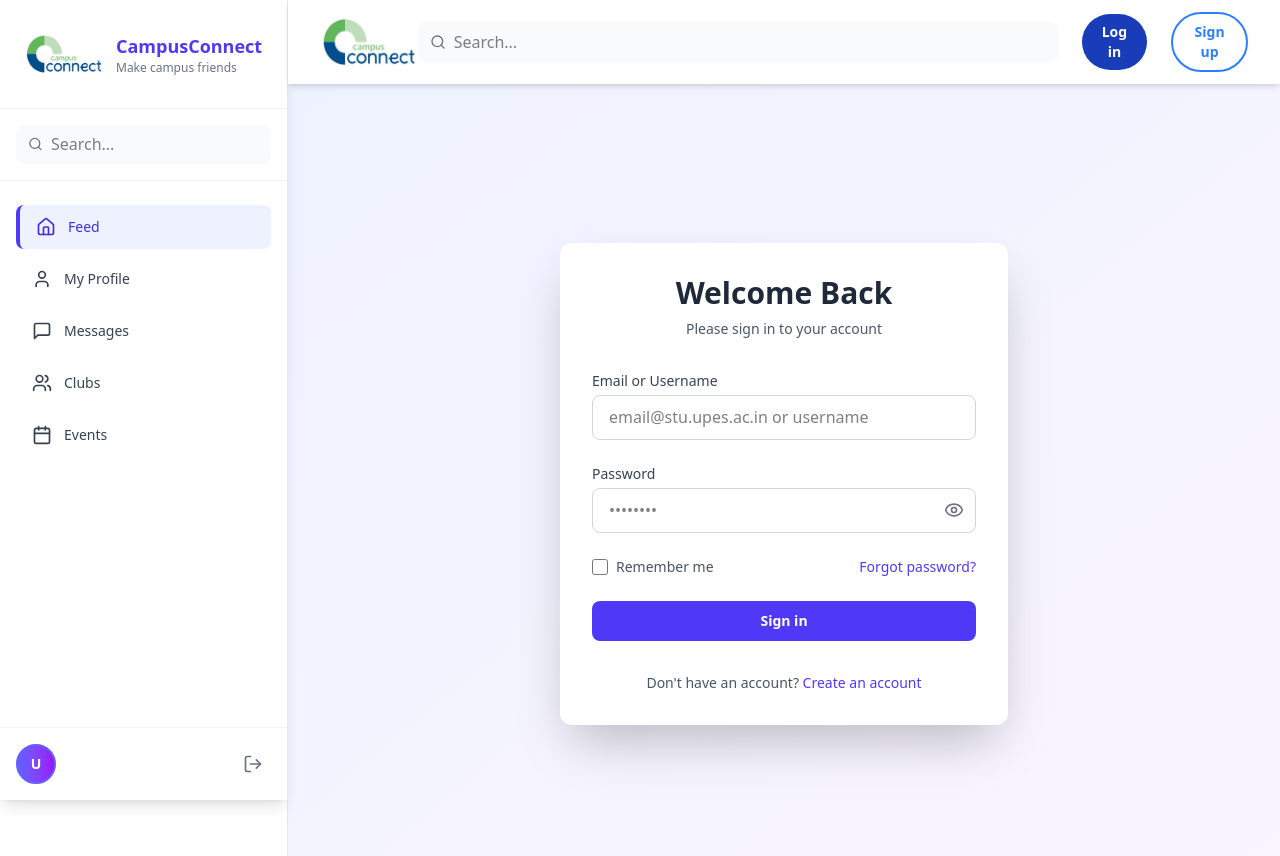
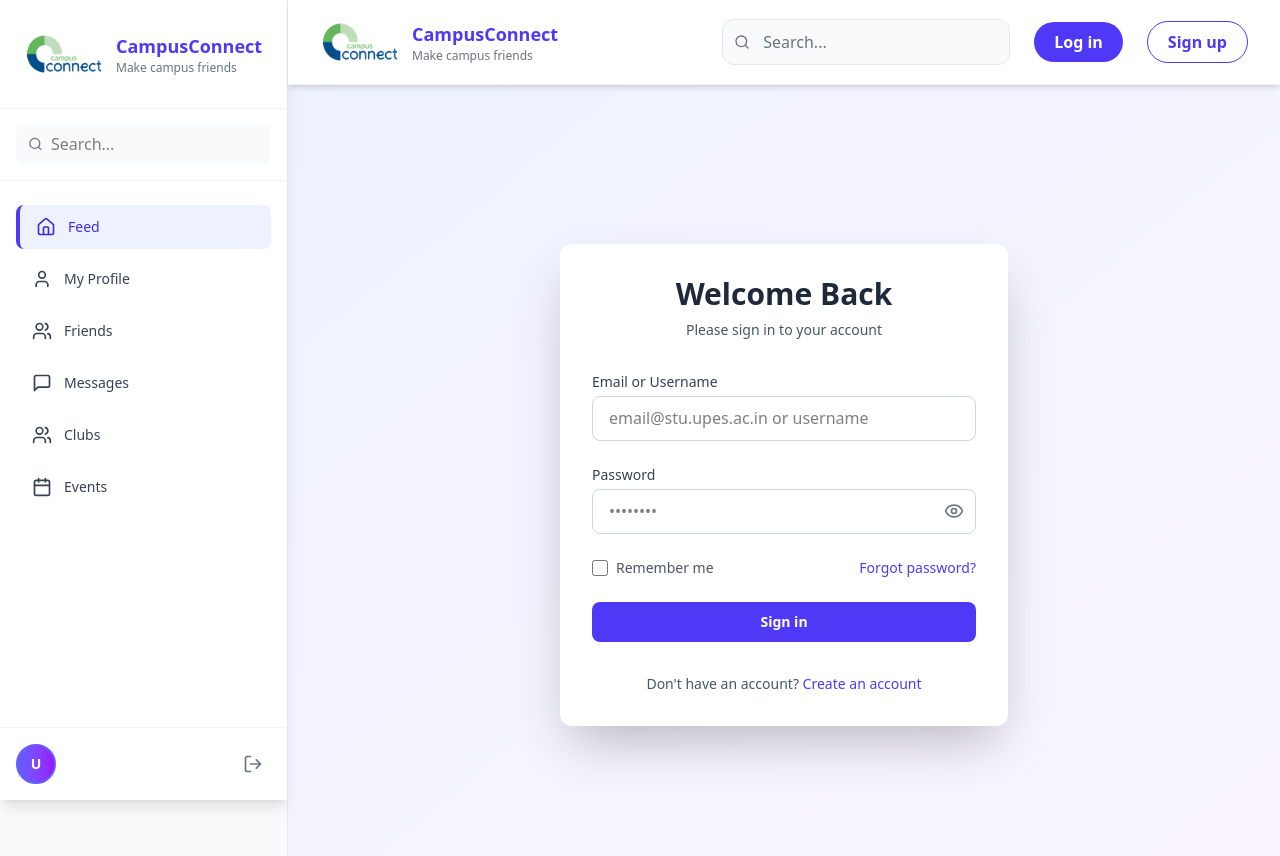
Before and after one commit to gajendraarya786/CampusConnect, a React (Vite) app: page /login in a window 1280 px wide. Shown: the top 856 px of the page. Built offline with nearby package versions, Linux system fonts and the light colour scheme.

Commit message:
changes done

```diff
--- a/src/App.jsx
+++ b/src/App.jsx
@@ -9,14 +9,14 @@ function App() {
   return (
     <div className="flex min-h-screen bg-gray-50">
       {/* Sidebar - hidden on mobile, visible on md and up */}
-      <div className="hidden md:block md:w-72 bg-white border-r border-gray-200">
+      <div className="hidden md:block w-72 border-r border-gray-200">
         <Sidebar />
       </div>
 
       {/* Main content area */}
       <div className="flex-1 flex flex-col min-h-screen">
         <Navbar />
-        <main className="flex-1 overflow-y-auto">
+        <main className="flex-1 overflow-y-auto bg-gray-50">
           <AppRoutes />
         </main>
       </div>
--- a/src/components/Navbar.jsx
+++ b/src/components/Navbar.jsx
@@ -10,7 +10,9 @@ import {
   Search,
   LogOut,
   LogIn,
-  UserPlus
+  UserPlus,
+  Bell,
+  Settings
 } from 'lucide-react';
 import { useNavigate, NavLink } from "react-router-dom";
 import axios from 'axios';
@@ -65,7 +67,7 @@ export default function Navbar() {
     { name: 'Feed', icon: Home, path: '/' },
     { name: 'My Profile', icon: User, path: `/profile/${user?._id}`},
     { name: 'Messages', icon: MessageSquare, path: '/messages' },
-    { name: 'Clubs', icon: Users, path: '/club' },
+    { name: 'Clubs', icon: Users, path: '/clubs' },
     { name: 'Events', icon: Calendar, path: '/event' },
   ];
 
@@ -84,9 +86,9 @@ export default function Navbar() {
   };
 
   const NavContent = () => (
-    <div className="flex flex-col h-full">
+    <div className="flex flex-col h-full bg-white">
       {/* Logo Section */}
-      <div className="p-4 border-b border-gray-100">
+      <div className="p-6 border-b border-gray-100">
         <div className="flex items-center space-x-3">
           <img src={logo} alt="CampusConnect Logo" className="w-20 h-15 object-contain" />
           <div>
@@ -103,13 +105,13 @@ export default function Navbar() {
           <input
             type="text"
             placeholder="Search..."
-            className="bg-transparent focus:outline-none text-sm px-2 w-full"
+            className="bg-transparent focus:outline-none text-sm px-2 w-full text-gray-700"
           />
         </div>
       </div>
 
       {/* Navigation */}
-      <nav className="flex-1 px-2 py-4 overflow-y-auto">
+      <nav className="flex-1 px-4 py-6 overflow-y-auto">
         <ul className="space-y-2">
           {navigationItems.map((item) => {
             const Icon = item.icon;
@@ -122,15 +124,17 @@ export default function Navbar() {
                     closeMobileMenu();
                   }}
                   className={({ isActive }) =>
-                    `w-full flex items-center px-3 py-2.5 text-sm font-medium rounded-lg transition-all duration-200 ${
+                    `w-full flex items-center px-4 py-3 text-sm font-medium rounded-lg transition-all duration-200 ${
                       isActive || activeItem === item.name
                         ? 'bg-indigo-50 text-indigo-700 border-l-4 border-indigo-600'
                         : 'text-gray-700 hover:text-indigo-600 hover:bg-gray-50'
                     }`
                   }
                 >
-                  <Icon className="w-5 h-5 mr-3" />
-                  {item.name}
+                  <div className="flex items-center">
+                    <Icon className="w-5 h-5 mr-3" />
+                    {item.name}
+                  </div>
                 </NavLink>
               </li>
             );
@@ -173,6 +177,20 @@ export default function Navbar() {
               <LogOut className="w-5 h-5 mr-3" />
               Log out
             </button>
+            <button
+              className="w-full flex items-center px-3 py-2 text-sm font-medium text-gray-700 hover:bg-gray-50 rounded-lg transition-all duration-200"
+              title="Notifications"
+            >
+              <Bell className="w-5 h-5 mr-3" />
+              Notifications
+            </button>
+            <button
+              className="w-full flex items-center px-3 py-2 text-sm font-medium text-gray-700 hover:bg-gray-50 rounded-lg transition-all duration-200"
+              title="Settings"
+            >
+              <Settings className="w-5 h-5 mr-3" />
+              Settings
+            </button>
           </div>
         </div>
       ) : (
@@ -207,33 +225,51 @@ export default function Navbar() {
   return (
     <>
       {/* Main Navbar */}
-      <nav className="bg-white shadow-md sticky top-0 z-50 px-4 md:px-8 py-3">
+      <nav className="bg-white shadow-md sticky top-0 z-50 px-4 md:px-8 py-3 border-b border-gray-100">
         <div className="max-w-7xl mx-auto flex items-center justify-between">
           {/* Logo */}
-          <div className="text-2xl font-bold text-indigo-600">
-            <img src={logo} alt="CampusConnect Logo" className="w-20 h-15 object-contain lg:w-25" />
+          <div className="flex items-center space-x-3">
+            <img src={logo} alt="CampusConnect Logo" className="w-20 h-15 object-contain" />
+            <div className="hidden sm:block">
+              <h1 className="text-lg font-bold text-indigo-600">CampusConnect</h1>
+              <p className="text-xs text-gray-500">Make campus friends</p>
+            </div>
           </div>
 
           {/* Desktop Menu */}
           <div className="hidden md:flex items-center gap-6">
             {/* Search */}
-            <div className="flex items-center bg-gray-50 px-3 py-1 rounded-lg">
-              <Search className="w-4 h-4 text-gray-500" />
+            <div className="relative">
+              <div className="absolute inset-y-0 left-0 pl-3 flex items-center pointer-events-none">
+                <Search className="w-4 h-4 text-gray-500" />
+              </div>
               <input
                 type="text"
                 placeholder="Search..."
-                className="bg-transparent focus:outline-none text-sm px-2 w-85 h-8 md:w-85 lg:w-150"
+                className="w-72 pl-10 pr-4 py-2.5 bg-gray-50 border border-gray-200 rounded-xl text-gray-700 placeholder-gray-500 focus:outline-none focus:ring-2 focus:ring-indigo-500 transition-all duration-200"
               />
             </div>
 
             {user ? (
               <>
+                <button
+                  className="p-2 text-gray-500 hover:text-indigo-600 hover:bg-gray-50 rounded-lg transition-all duration-200"
+                  title="Notifications"
+                >
+                  <Bell className="w-5 h-5" />
+                </button>
+                <button
+                  className="p-2 text-gray-500 hover:text-indigo-600 hover:bg-gray-50 rounded-lg transition-all duration-200"
+                  title="Settings"
+                >
+                  <Settings className="w-5 h-5" />
+                </button>
                 {/* Profile */}
                 {user.avatar ? (
                   <img
                     src={user.avatar}
                     alt={user.fullname}
-                    className="w-10 h-10 rounded-full object-cover border-2 border-indigo-500 hover:scale-105 transition-transform"
+                    className="w-10 h-10 rounded-full object-cover border-2 border-indigo-500 hover:scale-105 transition-transform shadow-md"
                     onError={(e) => {
                       e.target.style.display = 'none';
                       e.target.nextSibling.style.display = 'flex';
@@ -241,7 +277,7 @@ export default function Navbar() {
                   />
                 ) : null}
                 <div
-                  className={`w-10 h-10 rounded-full bg-gradient-to-r from-indigo-500 to-purple-600 flex items-center justify-center border-2 border-indigo-500 hover:scale-105 transition-transform ${user.avatar ? 'hidden' : ''}`}
+                  className={`w-10 h-10 rounded-full bg-gradient-to-r from-indigo-500 to-purple-600 flex items-center justify-center border-2 border-indigo-500 hover:scale-105 transition-transform shadow-md ${user.avatar ? 'hidden' : ''}`}
                 >
                   <span className="text-white font-semibold text-sm">
                     {getInitials(user.fullname)}
@@ -249,7 +285,7 @@ export default function Navbar() {
                 </div>
                 <button
                   onClick={handleLogout}
-                  className="bg-red-500 text-white text-sm font-semibold px-4 py-2 rounded-full hover:bg-red-600 transition"
+                  className="bg-red-500 text-white text-sm font-semibold px-4 py-2 rounded-full hover:bg-red-600 transition-colors duration-200"
                 >
                   Log out
                 </button>
@@ -257,13 +293,13 @@ export default function Navbar() {
             ) : (
               <>
                 <button
-                  className="bg-blue-800 text-white text-sm font-semibold px-4 py-2 rounded-full hover:bg-blue-900 transition"
+                  className="bg-indigo-600 hover:bg-indigo-700 text-white font-semibold px-5 py-2 rounded-full transition-colors duration-200"
                   onClick={() => navigate('/login')}
                 >
                   Log in
                 </button>
                 <button
-                  className="bg-white text-blue-500 text-sm font-semibold px-4 py-2 rounded-full hover:bg-blue-900 hover:text-white transition border-2"
+                  className="bg-white text-indigo-600 border border-indigo-600 font-semibold px-5 py-2 rounded-full hover:bg-indigo-50 transition-colors duration-200"
                   onClick={() => navigate('/signup')}
                 >
                   Sign up
@@ -275,12 +311,12 @@ export default function Navbar() {
           {/* Mobile Menu Button */}
           <button
             onClick={toggleMobileMenu}
-            className="md:hidden p-2 rounded-lg hover:bg-gray-100"
+            className="md:hidden p-2 rounded-lg text-gray-600 hover:bg-gray-100 transition-colors duration-200"
           >
             {isMobileMenuOpen ? (
-              <X className="w-6 h-6 text-gray-600" />
+              <X className="w-6 h-6" />
             ) : (
-              <Menu className="w-6 h-6 text-gray-600" />
+              <Menu className="w-6 h-6" />
             )}
           </button>
         </div>
@@ -289,7 +325,7 @@ export default function Navbar() {
       {/* Mobile Menu Overlay */}
       {isMobileMenuOpen && (
         <div
-          className="fixed inset-0 backdrop-blur-sm z-40 md:hidden"
+          className="fixed inset-0 bg-black/30 backdrop-blur-sm z-40 md:hidden"
           onClick={closeMobileMenu}
         />
       )}
--- a/src/components/Sidebar.jsx
+++ b/src/components/Sidebar.jsx
@@ -56,6 +56,7 @@ export default function Sidebar() {
   const navigationItems = [
     { name: 'Feed', icon: Home, path: '/' },
     { name: 'My Profile', icon: User, path: `/profile/${user?._id}`},
+    { name: 'Friends', icon: Users, path: '/friends' },
     { name: 'Messages', icon: MessageSquare, path: '/messages' },
     { name: 'Clubs', icon: Users, path: '/clubs' },
     { name: 'Events', icon: Calendar, path: '/event' },
--- a/src/pages/Feed.jsx
+++ b/src/pages/Feed.jsx
@@ -1,6 +1,5 @@
-import Navbar from "../components/Navbar";
 import PostCard from "../components/PostCard";
-import Sidebar from "../components/Sidebar";
+
 
 
 export default function Feed(){
--- /dev/null
+++ b/src/pages/FriendList.jsx
@@ -0,0 +1,9 @@
+import React from 'react'
+
+const FriendList = () => {
+  return (
+    <div>FriendList</div>
+  )
+}
+
+export default FriendList;
--- a/src/routes/AppRoutes.jsx
+++ b/src/routes/AppRoutes.jsx
@@ -8,6 +8,7 @@ import Messages from '../pages/Messages';
 import Clubs from '../pages/Clubs';
 import Events from '../pages/Events';
 import NotFound from '../pages/NotFound';
+import FriendList from '../pages/FriendList';
 // import { useAuth } from '../context/AuthContext'; // This line should be removed or commented out
 
 // Protected Route component (only for pages requiring auth to view/edit)
@@ -36,6 +37,7 @@ export default function AppRoutes() {
       {/* Public Routes for general viewing */}
       <Route path="/" element={<Feed />} />
       <Route path="/profile/:id" element={<ProtectedRoute><Profile /></ProtectedRoute>} />
+      <Route path="/friends" element={<ProtectedRoute><FriendList /></ProtectedRoute>} />
       <Route path="/messages" element={<ProtectedRoute><Messages /></ProtectedRoute>} />
       <Route path="/clubs" element={<Clubs />} />
       <Route path="/event" element={<Events />} />
```
